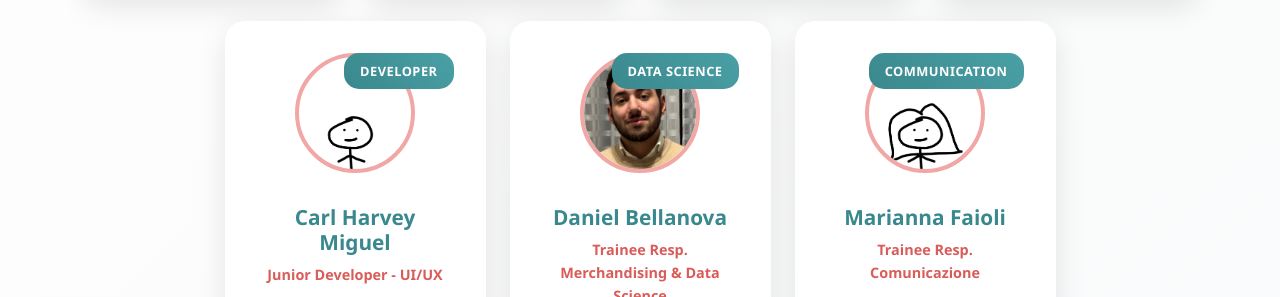
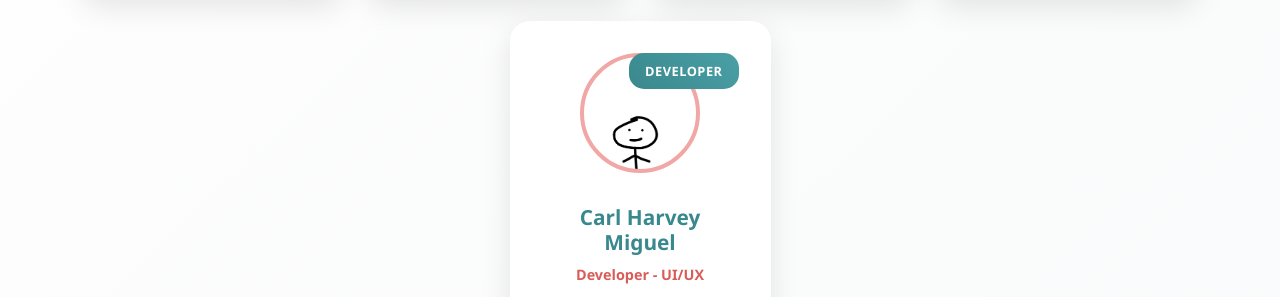
Before and after one commit to DoodleSaurus/ingenium-website, a plain HTML site: page index.html in a window 1280 px wide. Shown: the part 5152-5449 px from the top of the page. Drawn offline with nearby package versions, Linux system fonts and the light colour scheme; animation ran at ten frames a second.

Commit message:
Update index.html

```diff
--- a/index.html
+++ b/index.html
@@ -449,7 +449,7 @@
                         </div>
                         <div class="member-content">
                             <h4>Carl Harvey Miguel</h4>
-                            <p class="member-role">Junior Developer - UI/UX</p>
+                            <p class="member-role">Developer - UI/UX</p>
                             <div class="social-links" style="justify-content: center;">
                                 <a href="#" class="social-link"><i class="fab fa-linkedin"></i></a>
                                 <a href="#" class="social-link"><i class="fab fa-github"></i></a>
@@ -459,7 +459,7 @@
                     </div>
                 </div>
 
-                <div class="col-xl-3 col-lg-4 col-md-6 mb-4">
+                <!-- <div class="col-xl-3 col-lg-4 col-md-6 mb-4">
                     <div class="team-member-card">
                         <div class="member-header">
                             <div class="member-image">
@@ -478,8 +478,8 @@
                             </div>
                         </div>
                     </div>
-                </div>
-
+                </div> -->
+<!--
                 <div class="col-xl-3 col-lg-4 col-md-6 mb-4">
                     <div class="team-member-card">
                         <div class="member-header">
@@ -499,7 +499,7 @@
                             </div>
                         </div>
                     </div>
-                </div>
+                </div> -->
                 <!-- Call to Action -->
                 <div class="row mt-5">
                     <div class="col-12 text-center">
```
